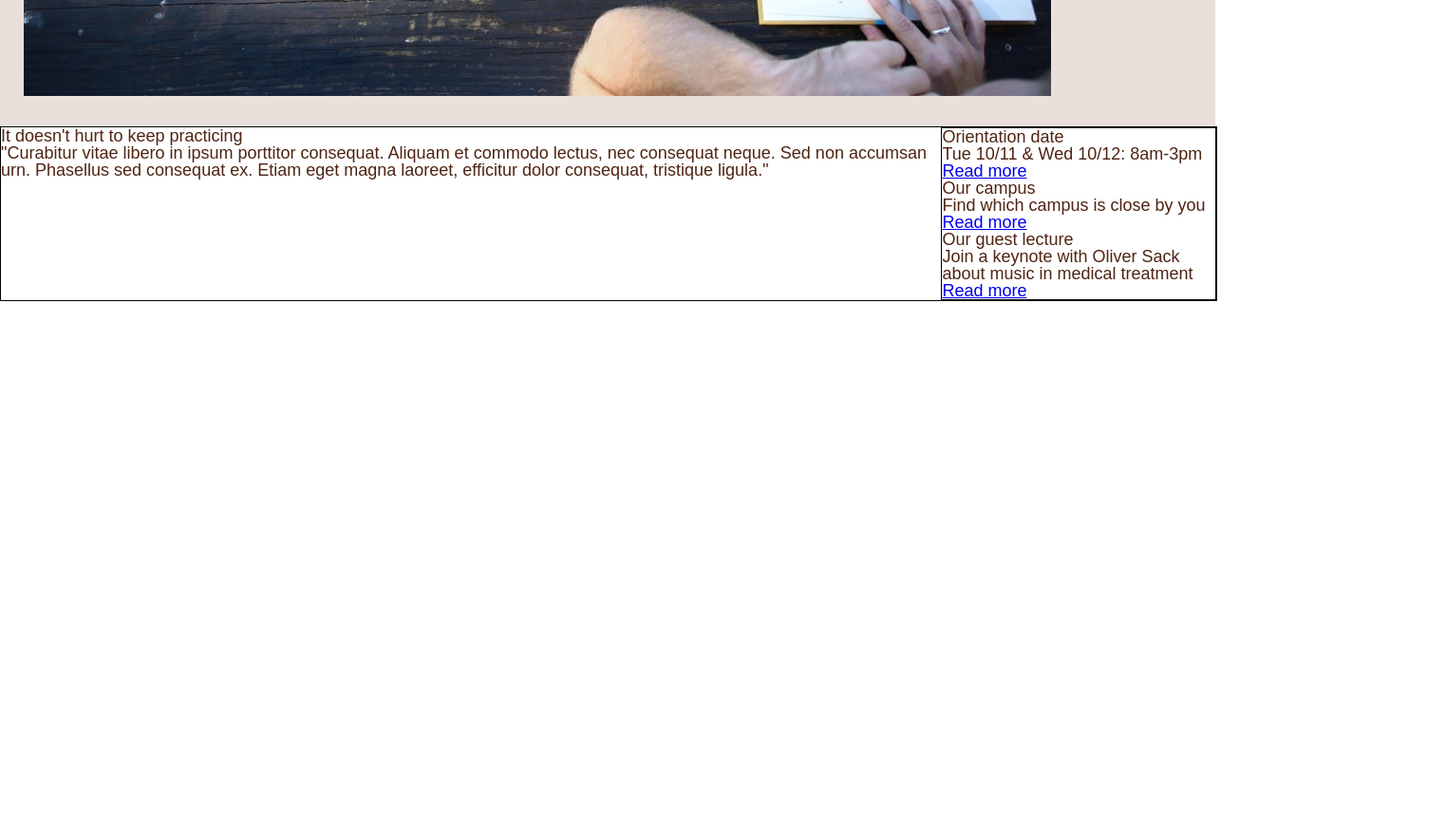
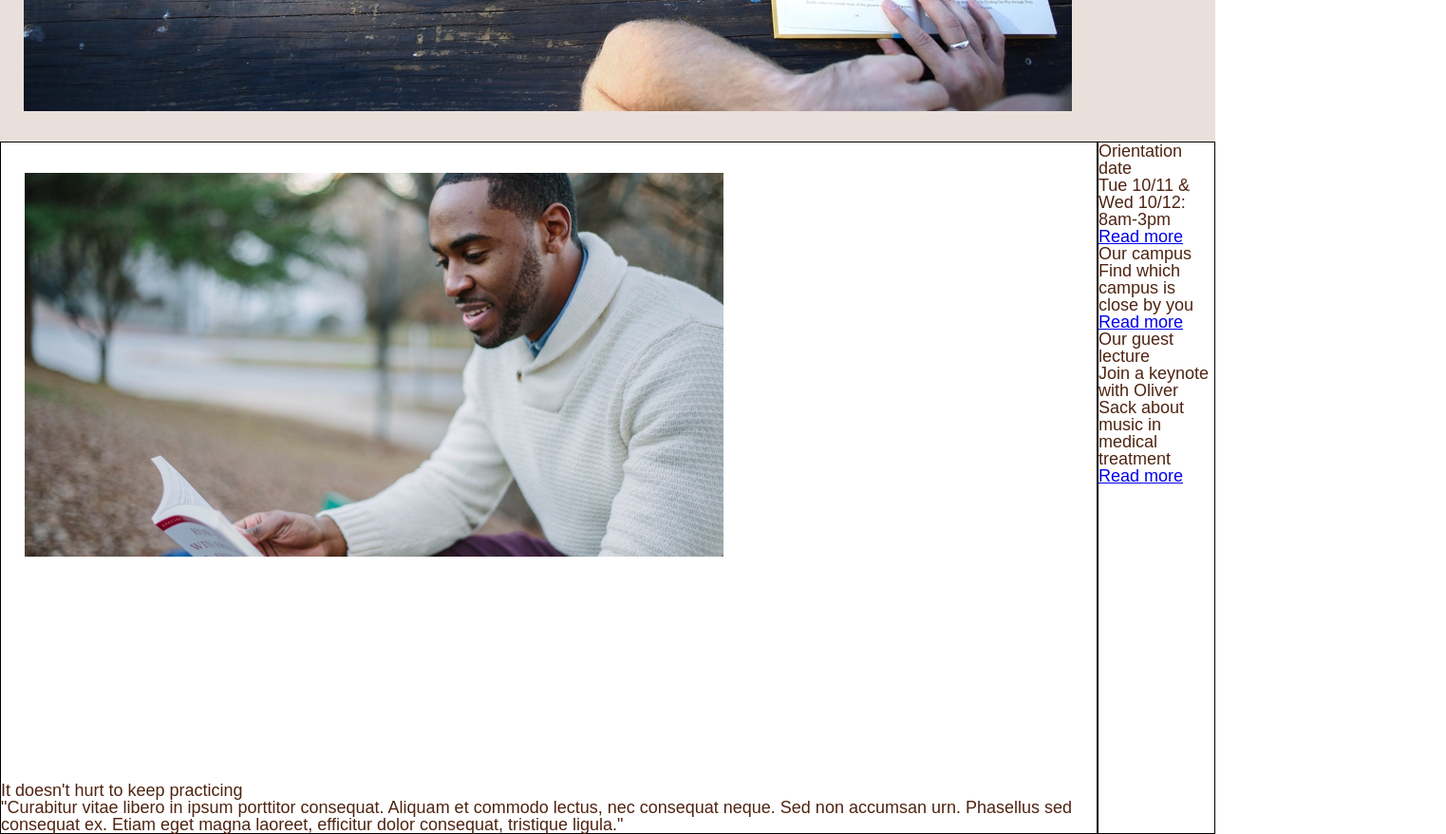
Before and after one commit to kettensaur/Colmar-Academy, a plain HTML site: page index.html in a window 1280 px wide. Shown: the part 800-1678 px from the top of the page at 95% size, 1523 px wide, since content can reach past the window. Before the commit the page ends 1117 px from the top, so only its background shows below. Drawn offline with Linux system fonts and the light colour scheme; a web font is replaced by a local one.

Commit message:
Adjusted banners and columns

```diff
--- a/index.html
+++ b/index.html
@@ -47,13 +47,16 @@
   </div>
 
   <!--second banner-->
+<div class="banner-family">
 
 <div class="banners info">
+  <div class="main">
+   <img class="image2" src="./resources/images/information-main.jpg" alt="Man Reading">
+  </div>
 
-  <div class="practice">
     <h2>It doesn't hurt to keep practicing</h2>
      <p>"Curabitur vitae libero in ipsum porttitor consequat. Aliquam et commodo lectus, nec consequat neque. Sed non accumsan urn. Phasellus sed consequat ex. Etiam eget magna laoreet, efficitur dolor consequat, tristique ligula."</p>
-   </div>
+ </div>
 
 <div class="banners small">
   <div class="image-content">
--- a/resources/css/style.css
+++ b/resources/css/style.css
@@ -15,7 +15,10 @@ header {
   box-shadow: 0px 3px 5px 0px rgba(158, 158, 158, 0.57);
   position: relative;
 }
-
+.container {
+  margin: 0 auto;
+  width: 100%;
+}
 .logo {
   display: flex;
   margin-left: 25px;
@@ -58,7 +61,7 @@ margin-right: 16px;
 }
 
 .mainbanner img {
-  max-height: 800px;
+  max-height: 60%;
   width: auto;
   margin: 32px 25px;
   }
@@ -106,16 +109,19 @@ text-decoration: none;
 font-size: 30px;
 }
 
-.banners {
+.banner-family {
   display: flex;
-  flex-direction: row;
-  margin: auto;
-  justify-content: space-between;
+  margin: 0;
+  width: 100%;
 }
 
+.main img {
+ margin: 32px 25px;
+ height: 60%;
+}
 .banners.info {
   display: flex;
-  width: 100%;
+  flex-direction: column;
   border: 1px solid black;
 }
 
```
